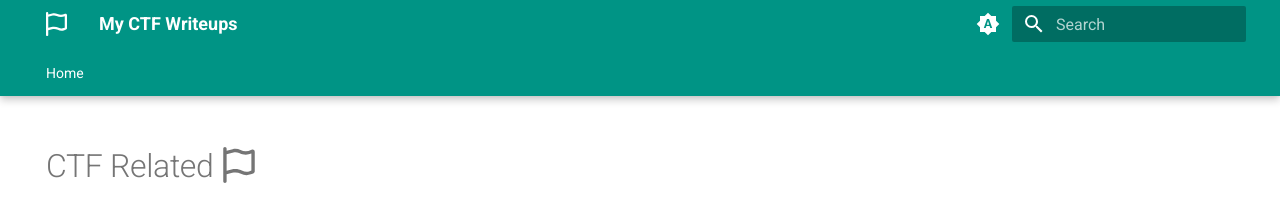
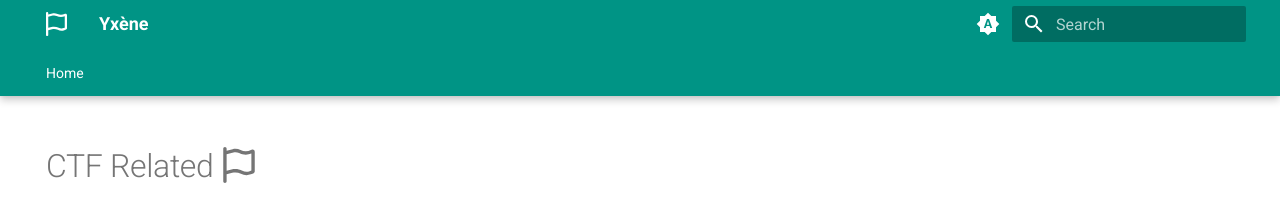
Before and after one commit to Yxene/yxene.github.io, an MkDocs documentation site: the page built from docs/README.md, in a window 1280 px wide. Shown: the top 206 px of the page. Built offline with MkDocs 1.6.1 and Material for MkDocs 9.7.7, drawn with Linux system fonts in a browser that asks for light colours.

Commit message:
Edit site name

```diff
--- a/mkdocs.yml
+++ b/mkdocs.yml
@@ -1,4 +1,4 @@
-site_name: My CTF Writeups
+site_name: Yxène
 
 theme:
   name: material
```
